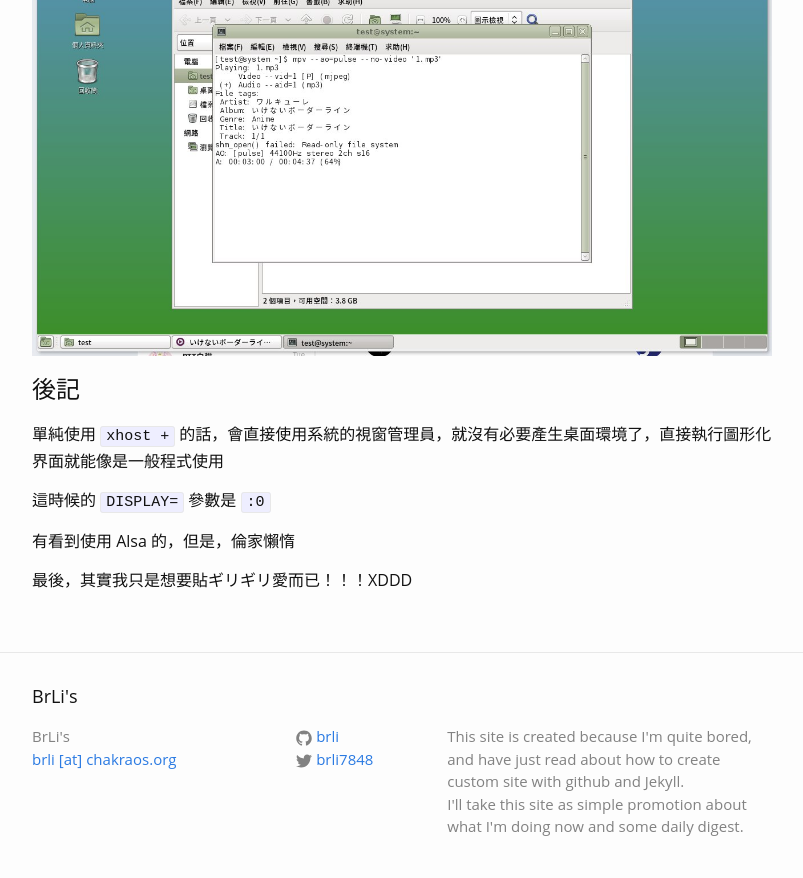
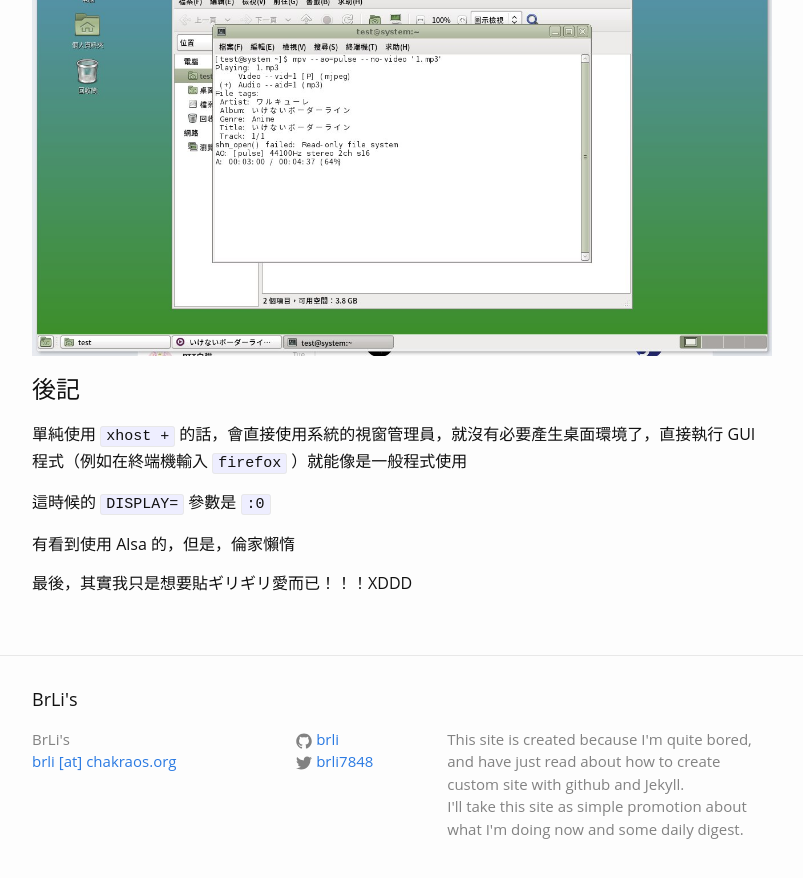
Before and after one commit to Brli/brli.github.io, a Jekyll site: the page built from _posts/2016-05-11-systemd-nspawn.markdown, in a window 1280 px wide and 900 px high, scrolled down 2351 px. Shown: the top 878 px of the window, without its empty margins (238-1041 px from the left). Built offline with Jekyll 4.4.1, drawn with Linux system fonts in a browser that asks for light colours.

Commit message:
minor edit

```diff
--- a/_posts/2016-05-11-systemd-nspawn.markdown
+++ b/_posts/2016-05-11-systemd-nspawn.markdown
@@ -106,7 +106,7 @@ categories: systemd container
 後記
 ====
 
-單純使用 `xhost +` 的話，會直接使用系統的視窗管理員，就沒有必要產生桌面環境了，直接執行圖形化界面就能像是一般程式使用
+單純使用 `xhost +` 的話，會直接使用系統的視窗管理員，就沒有必要產生桌面環境了，直接執行 GUI 程式（例如在終端機輸入 `firefox` ）就能像是一般程式使用
 
 這時候的 `DISPLAY=` 參數是 `:0`
 
```
